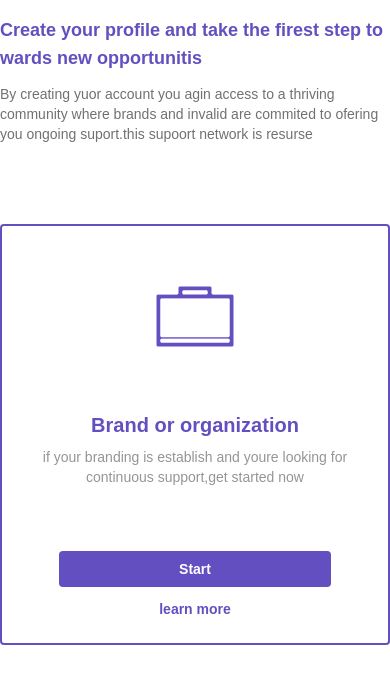
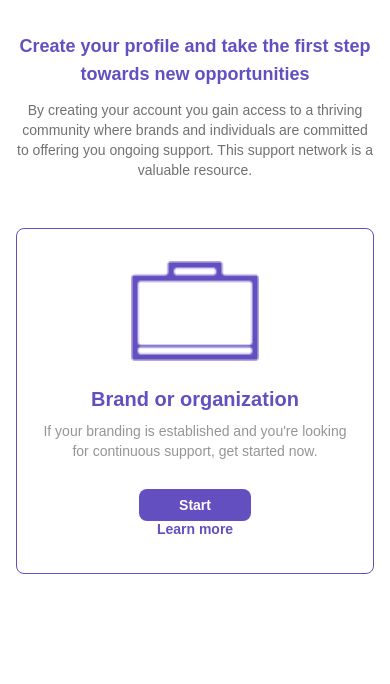
Before and after one commit to amir-es85/finaltask, a Next.js app: page / in a window 390 px wide. Shown: the top 684 px of the page. Built offline with nearby package versions, Linux system fonts and the light colour scheme.

Commit message:
add mobile first

```diff
--- a/src/app/page.tsx
+++ b/src/app/page.tsx
@@ -1,20 +1,40 @@
 
-import  Link  from 'next/link';
+import Link from 'next/link';
+
 export default function Home() {
   return (
-   <div className="mt-4 flex items-center justify-center flex-col container">
-    <h2 className=" text-[#644FC1] text-lg md:text-2xl font-extrabold">Create your profile and take the firest step to wards new opportunitis</h2>
-    <p className="text-[#717171] text-sm  md:text-sm mt-3 font-medium">By creating yuor account you agin access to a thriving community where brands and invalid are commited to ofering you ongoing suport.this supoort network is resurse</p>
-    <div className="flex flex-col items-center justify-center text-center mt-20 border border-2 pt-15 md:px10 px-5 pb-6 rounded border-[#644fc1]" >
-<img src="/2.png" alt="" />
-<h2 className="mt-16 text-[#644FC1] text-xl font-bold">Brand or organization</h2>
-<p className="text-[#959595] mt-2 font-light text-sm">if your branding is establish and youre looking for continuous support,get started now</p>
-<div className="mt-16">
-  <p className='py-2 bg-[#644fc1] px-30 text-white rounded font-semibold text-sm hover:bg-[#5b46b5] cursor-pointer'><Link href="/branding" >Start</Link></p>
-  <p className="mt-3 font-semibold text-sm text-[#644fc1]"><Link href="/login">learn more</Link></p>
-</div>
+    <div className="mt-8 flex flex-col items-center justify-center px-4 md:px-0 container">
+      {/* Header */}
+      <h2 className="text-[#644FC1] text-lg md:text-2xl font-extrabold text-center md:text-center">
+        Create your profile and take the first step towards new opportunities
+      </h2>
+      <p className="text-[#717171] text-sm md:text-base mt-3 font-medium text-center max-w-2xl">
+        By creating your account you gain access to a thriving community where brands and individuals are committed to offering you ongoing support. This support network is a valuable resource.
+      </p>
+
+      {/* Card */}
+      <div className="flex flex-col items-center justify-center text-center mt-12 md:mt-20 border border-[#644FC1] rounded-lg px-5 md:px-10 py-8 md:py-12 w-full max-w-md">
+        <img src="/2.png" alt="" className="w-32 md:w-48" />
+        <h2 className="mt-6 md:mt-12 text-[#644FC1] text-xl md:text-2xl font-bold">
+          Brand or organization
+        </h2>
+        <p className="text-[#959595] mt-2 md:mt-3 font-light text-sm md:text-base">
+          If your branding is established and you're looking for continuous support, get started now.
+        </p>
+
+        <div className="mt-8 md:mt-16 w-full flex flex-col items-center">
+          <Link href="/branding">
+            <a className="py-2 md:py-3 px-10 md:px-16 bg-[#644FC1] text-white rounded-lg font-semibold text-sm md:text-base hover:bg-[#5b46b5] transition-colors w-full md:w-auto text-center">
+              Start
+            </a>
+          </Link>
+          <Link href="/login">
+            <a className="mt-3 font-semibold text-sm md:text-base text-[#644FC1] hover:underline">
+              Learn more
+            </a>
+          </Link>
+        </div>
+      </div>
     </div>
-   </div>
-
   );
 }
```
